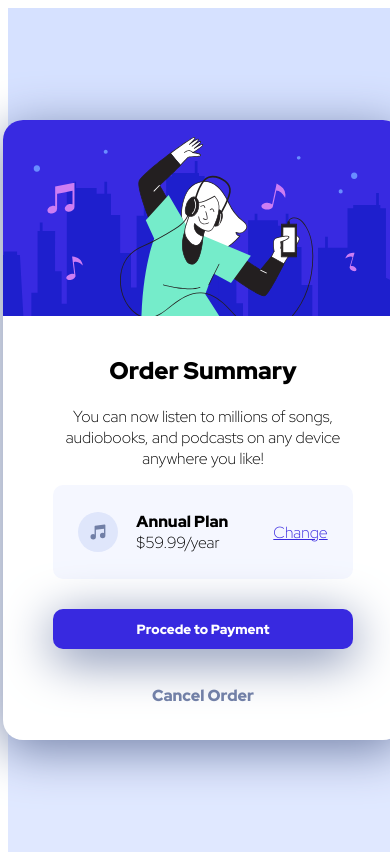
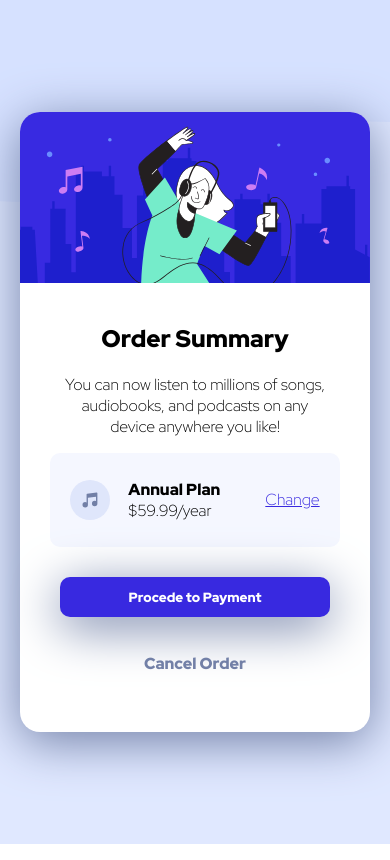
Before and after one commit to Faiz-Azeez/Front-end-mentor-challange-2, a plain HTML site: page index.html in a window 390 px wide. Drawn offline with Linux system fonts and the light colour scheme.

Commit message:
latest update

```diff
--- a/style.css
+++ b/style.css
@@ -1,3 +1,6 @@
+body{
+    margin: 0;
+}
 
 /* main container css starts */
 
@@ -126,16 +129,42 @@ flex-direction: column;
 }
 
 
+.btn:hover {
+    background-color: hsl(224, 23%, 55%);
+  }
+
+
 /* button css starts ends */
 
 @media (max-width: 768px) {
-    .container {
+    .container{
+
         background-image: url("images/pattern-background-mobile.svg");
         height: 100vh;
         width: 100vw;
 
+    }
+  }
 
 
+@media (max-width: 768px) {
+    .colume1{
+        width: 350px;
+        display: flex;
 
     }
   }
+
+
+  @media (max-width: 768px) {
+    .btn{
+        width: 270px;
+    }
+  }
+
+
+  @media (max-width: 768px) {
+    .innerow2{
+        margin: 0px 30px 0px 30px;
+    }
+  }
```
